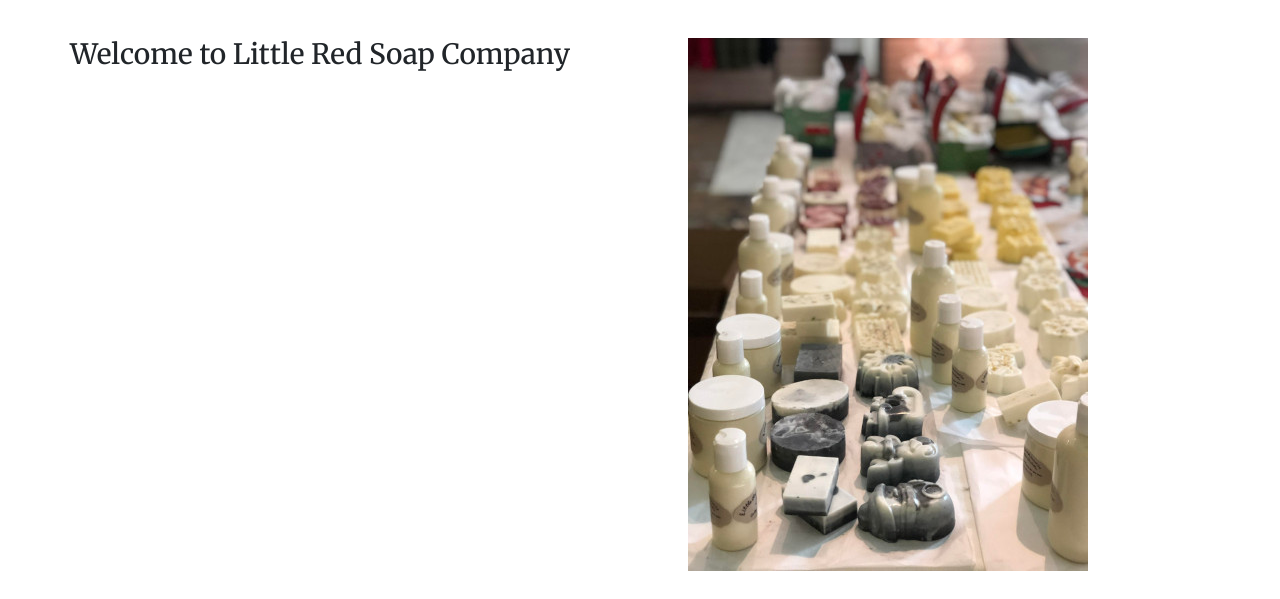
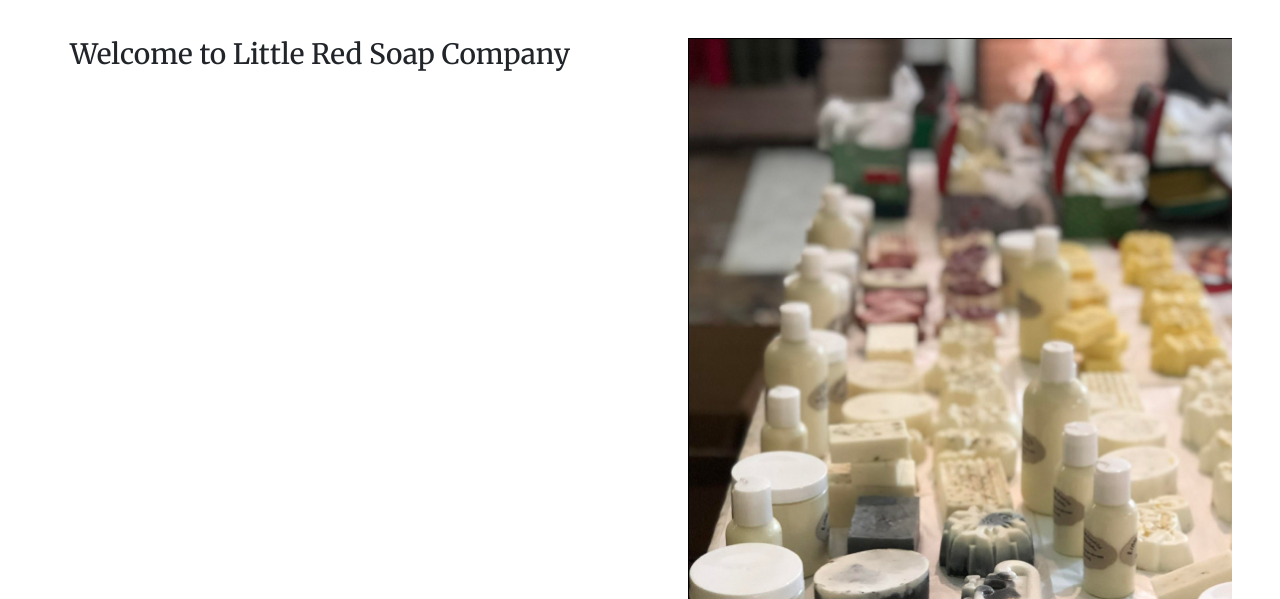
Before and after one commit to coreyAdams1970/little_red_soap_company, a Gatsby site: page / in a window 1280 px wide. Shown: the part 201-800 px from the top of the page. Built offline with nearby package versions, Linux system fonts and the light colour scheme; Gatsby itself is replaced by a stand-in of ours; some packages are replaced by stand-ins of ours.

Commit message:
image resize

```diff
--- a/src/components/slideshow.tsx
+++ b/src/components/slideshow.tsx
@@ -7,23 +7,18 @@ import classNames from "classnames";
 
 const SlideContainer = styled.div`
 
+.slick-slide {
+    img {
+        display: block;
+        max-width:600px;
+        border:1px solid black;
+    }
+}
+
 .slide-container {
     max-height: 600px;
     max-width: 600px;
     overflow-y:hidden;
-
-    slick-slide {
-        img {
-            display: block;
-            max-width:600px;
-            max-height:600px;
-        }
-    }
-
-    .slide-img {
-      max-height: 600px;
-      max-width: 600px;
-    }
 }
 `;
 
--- a/src/pages/index.tsx
+++ b/src/pages/index.tsx
@@ -12,12 +12,11 @@ ReactGA.initialize(process.env.GOOGLE_ID);
 
 //TODO: move this to a JSON file
 const images = [
-  "images/all_products_400.jpeg",
-  "images/all_product4_400.jpeg",
-  "images/all_products5_400.jpeg",
-  "images/all_soaps2_400.jpeg",
-  "images/all_products2_400.jpeg",
-  "images/all_products3_400.jpeg"
+  "images/all_products_600.jpeg",
+  "images/all_lotion1_600.jpeg",
+  "images/all_products2_600.jpeg",
+  "images/all_soaps2_600.jpeg",
+  "images/all_products5_600.jpeg"
 ];
 
 const settings = {
@@ -28,7 +27,7 @@ const settings = {
   autoplaySpeed: 5000,
   speed: 3000,
   fade: true,
-  slidesToShow: 2,
+  slidesToShow: 1,
   slidesToScroll: 1,
   pauseOnHover: false,
   className: 'slick-slider-fade',
@@ -103,17 +102,7 @@ export default function IndexPage(props) {
               <h3 className="text-center pb-1">Welcome to Little Red Soap Company</h3>
             </div>
             <div className="row main-text">
-              {/* <div className="col-12">
-                <p>Kick It Up A Notch! Alpine Designs and Desert Designs were grown out of the desire to create outdoor living spaces that not only meet the needs and dreams of our clients but to exceed them while incorporating the surrounding beauty of Mother Nature.
-              </p>
-                <p>We will incorporate  your families personality and style into the design.  Your property should be a reflection of you providing family memories for years to come.
-              <br />Our experienced team prides ourselves on customer service, design innovation and old school business practices.
-              </p>
-                <p>Kick it Up A Notch! Desert Designs has 14 years of experience with custom home builders and high-end residential remodels in Scottsdale Arizona.
-              </p><p>
-                  We look forward to bringing our innovation and creativity to the Wasatch and Salt Lake Valley.
-              </p>
-              </div> */}
+
             </div>
           </div>
           <div className="col-12 col-lg-6 px-5">
```
Also changed, not shown: static/images/all_lotion1_600.jpeg (added), static/images/all_products2_600.jpeg (added), static/images/all_products5_600.jpeg (added), static/images/all_products_600.jpeg (added), static/images/all_soaps2_600.jpeg (added).
